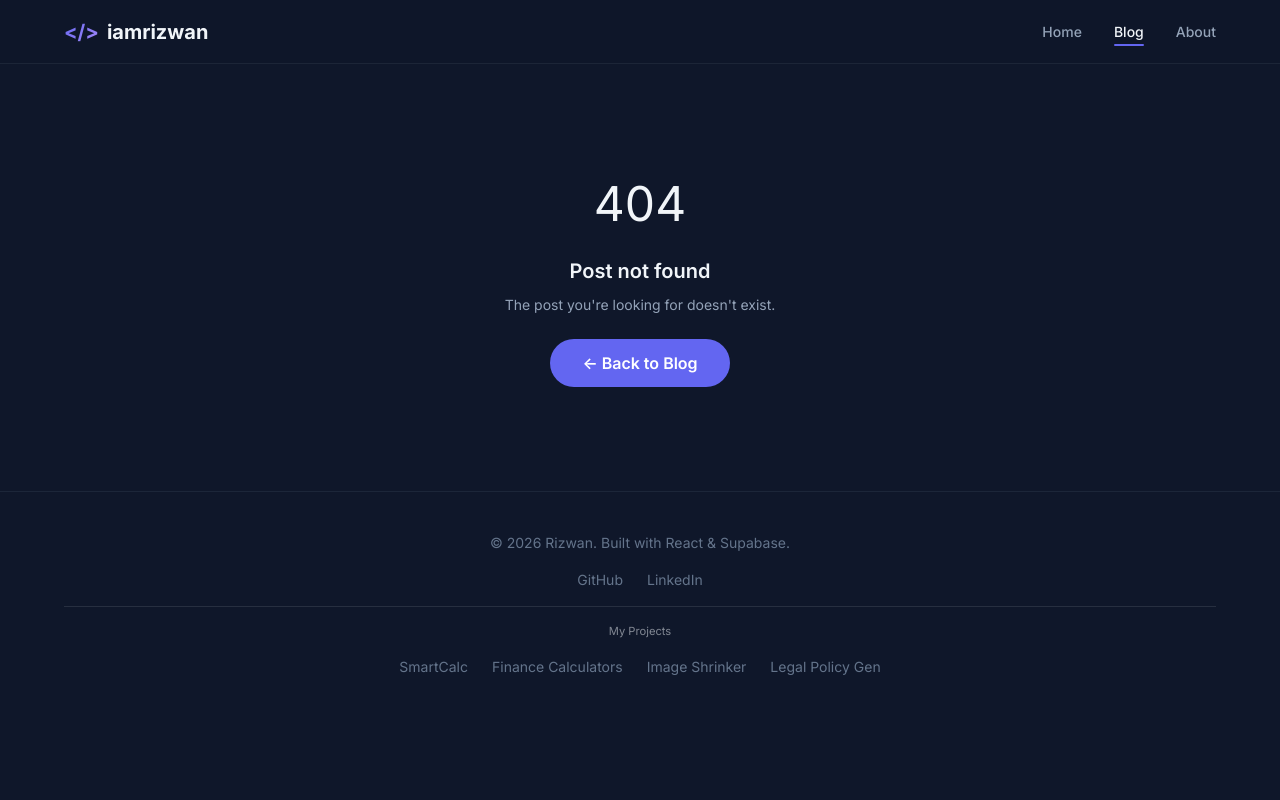
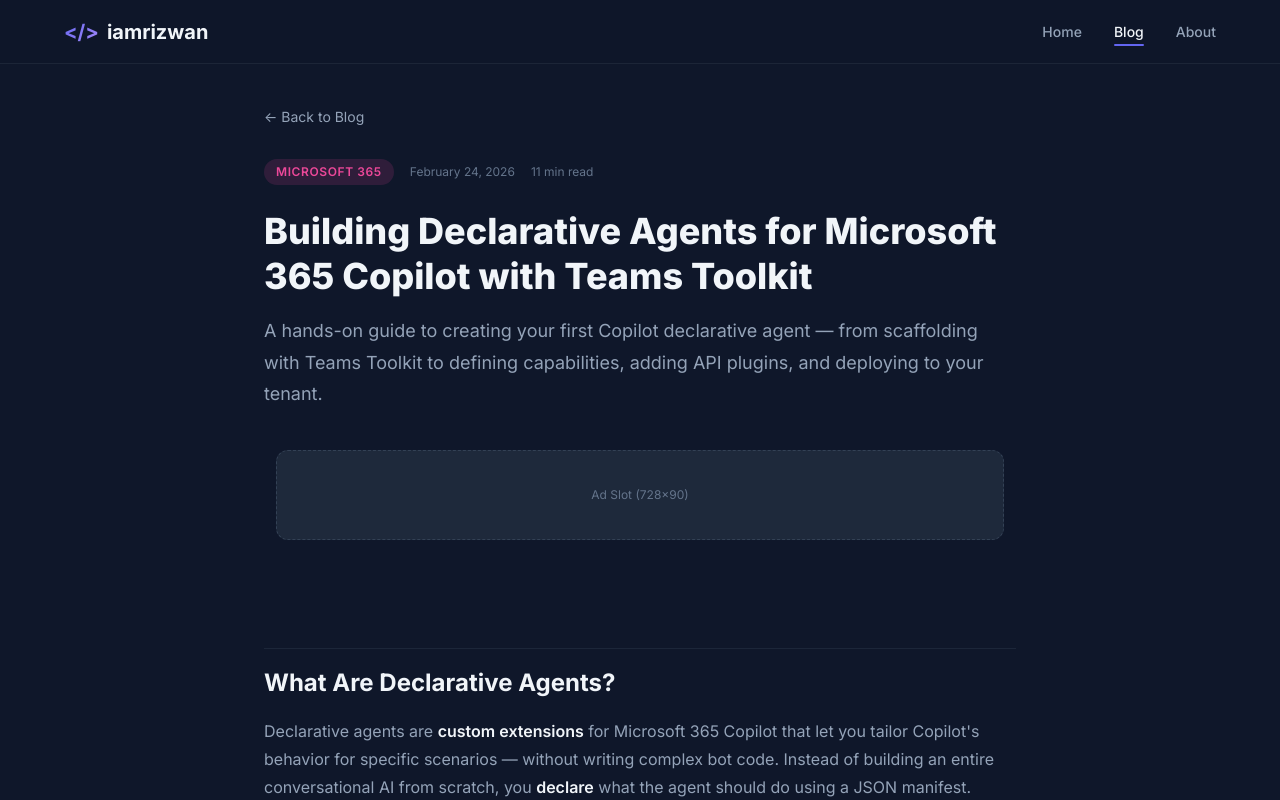
Before and after one commit to rshoaib/imrizwan, a React (Vite) app: page /blog/building-copilot-declarative-agents-teams-toolkit in a window 1280 px wide. Shown: the top 800 px of the page. Built offline with nearby package versions, Linux system fonts and the light colour scheme; no server answers; the database is empty.

Commit message:
feat: add blog post on building Copilot declarative agents with Teams Toolkit

```diff
--- a/src/data/blog.ts
+++ b/src/data/blog.ts
@@ -13,6 +13,240 @@
 }
 
 export const blogPosts: BlogPost[] = [
+  {
+    id: '5',
+    slug: 'building-copilot-declarative-agents-teams-toolkit',
+    title: 'Building Declarative Agents for Microsoft 365 Copilot with Teams Toolkit',
+    excerpt:
+      'A hands-on guide to creating your first Copilot declarative agent — from scaffolding with Teams Toolkit to defining capabilities, adding API plugins, and deploying to your tenant.',
+    content: `
+## What Are Declarative Agents?
+
+Declarative agents are **custom extensions** for Microsoft 365 Copilot that let you tailor Copilot's behavior for specific scenarios — without writing complex bot code. Instead of building an entire conversational AI from scratch, you **declare** what the agent should do using a JSON manifest.
+
+Think of it this way: Microsoft 365 Copilot is the engine, and declarative agents let you put a custom steering wheel on it. You control:
+
+- **What knowledge** the agent can access (SharePoint sites, Graph connectors, specific files)
+- **What tone** it uses (formal, friendly, technical)
+- **What actions** it can perform via API plugins
+- **What boundaries** it stays within
+
+## Why Declarative Agents Over Custom Bots?
+
+If you've built Teams bots before, you know the pain: Bot Framework SDK, OAuth flows, adaptive cards, deployment infrastructure. Declarative agents skip all of that:
+
+| Feature | Custom Bot | Declarative Agent |
+|---------|-----------|------------------|
+| Code required | Hundreds of lines | Zero (JSON only) |
+| Hosting | Your own server/Azure | Microsoft-hosted |
+| Auth | Manual OAuth setup | Automatic SSO |
+| AI model | BYO (OpenAI, etc.) | Microsoft 365 Copilot |
+| Knowledge | Manual RAG pipeline | Point at SharePoint/Graph |
+| Deployment | App registration + publish | Sideload or admin deploy |
+
+For most enterprise scenarios — IT help desks, HR assistants, project knowledge bases — declarative agents are the right choice.
+
+## Prerequisites
+
+Before you start building, make sure you have:
+
+- **Microsoft 365 Copilot license** (E3/E5 + Copilot add-on or Copilot Pro)
+- **Teams Toolkit for VS Code** (v5.10 or later — install from Extensions marketplace)
+- **Node.js 18+** and **npm**
+- **Microsoft 365 developer tenant** (or your production tenant with sideloading enabled)
+- **Teams desktop or web client** for testing
+
+## Step 1: Scaffold the Project
+
+Open VS Code, then use the Teams Toolkit to create your project:
+
+1. Press **Ctrl+Shift+P** → type **Teams: Create a New App**
+2. Select **Copilot Agent** → **Declarative Agent**
+3. Choose **No plugin** (we'll add one later)
+4. Name your project: \`hr-policy-agent\`
+
+Teams Toolkit generates this structure:
+
+\`\`\`
+hr-policy-agent/
+├── appPackage/
+│   ├── declarativeAgent.json    ← Agent definition
+│   ├── manifest.json            ← Teams app manifest
+│   └── color.png / outline.png
+├── env/
+│   ├── .env.dev
+│   └── .env.dev.user
+├── teamsapp.yml                 ← Lifecycle config
+└── package.json
+\`\`\`
+
+The magic lives in **declarativeAgent.json** — this is where you define everything.
+
+## Step 2: Configure the Agent Manifest
+
+Open \`appPackage/declarativeAgent.json\`. Here's a real-world configuration for an HR policy assistant:
+
+\`\`\`json
+{
+  "$schema": "https://developer.microsoft.com/json-schemas/copilot/declarative-agent/v1.2/schema.json",
+  "version": "v1.2",
+  "name": "HR Policy Assistant",
+  "description": "Answers questions about company HR policies including leave, benefits, onboarding, and workplace guidelines.",
+  "instructions": "You are the HR Policy Assistant for our organization. Answer questions using ONLY the provided knowledge sources. Be professional but approachable. If you cannot find the answer in the knowledge sources, say: 'I don't have that information in our HR documentation. Please contact hr@company.com or visit the HR portal.' Never fabricate policies or provide legal advice. Always cite which document your answer comes from."
+}
+\`\`\`
+
+### Key Fields Explained
+
+- **name**: Shows up in the Copilot UI when users mention the agent
+- **description**: Helps Copilot understand when to route questions to your agent
+- **instructions**: The system prompt — this is the most important field. Be specific about tone, boundaries, and fallback behavior
+
+## Step 3: Add Knowledge Sources
+
+The real power of declarative agents is grounding them in your organization's data. Add a \`capabilities\` section:
+
+\`\`\`json
+{
+  "capabilities": [
+    {
+      "name": "OneDriveAndSharePoint",
+      "items_by_url": [
+        {
+          "url": "https://contoso.sharepoint.com/sites/HR/Policies"
+        },
+        {
+          "url": "https://contoso.sharepoint.com/sites/HR/Employee-Handbook"
+        }
+      ]
+    }
+  ]
+}
+\`\`\`
+
+The agent will **only** answer from these SharePoint locations. This is crucial for enterprise compliance — you control exactly what data the agent can reference.
+
+### Supported Knowledge Sources
+
+- **SharePoint sites and libraries** — most common for enterprise knowledge bases
+- **Microsoft Graph connectors** — pull data from external systems (ServiceNow, Confluence, etc.)
+- **Specific files and folders** — narrow scope to individual documents
+
+## Step 4: Add an API Plugin (Optional but Powerful)
+
+Want your agent to **do things**, not just answer questions? Add an API plugin. For example, let's add the ability to submit a leave request:
+
+Create \`appPackage/apiPlugin.json\`:
+
+\`\`\`json
+{
+  "$schema": "https://developer.microsoft.com/json-schemas/copilot/plugin/v2.2/schema.json",
+  "schema_version": "v2.2",
+  "name_for_human": "Leave Request",
+  "description_for_human": "Submit and check leave requests",
+  "namespace": "leaveRequests",
+  "functions": [
+    {
+      "name": "submitLeaveRequest",
+      "description": "Submit a new leave request for the current user",
+      "capabilities": {
+        "confirmation": {
+          "type": "AdaptiveCard",
+          "title": "Confirm Leave Request",
+          "body": "Submit a leave request from {{startDate}} to {{endDate}}?"
+        }
+      }
+    }
+  ],
+  "runtimes": [
+    {
+      "type": "OpenApi",
+      "auth": { "type": "OAuthPluginVault" },
+      "spec": { "url": "apiSpecification/openapi.json" }
+    }
+  ]
+}
+\`\`\`
+
+Then reference it in your \`declarativeAgent.json\`:
+
+\`\`\`json
+{
+  "actions": [
+    {
+      "id": "leaveRequestPlugin",
+      "file": "apiPlugin.json"
+    }
+  ]
+}
+\`\`\`
+
+Now your agent can answer HR questions **and** take actions — all within the Copilot chat interface.
+
+## Step 5: Test Locally
+
+Teams Toolkit makes testing straightforward:
+
+1. Press **F5** in VS Code (or click the **Run** button in Teams Toolkit)
+2. Teams Toolkit will:
+   - Package your app manifest
+   - Sideload the agent to your Teams client
+   - Open Teams in your browser
+3. Open **Microsoft 365 Copilot** in Teams
+4. Click the **agent icon** (right side of chat) → select your agent
+5. Ask a question: *"What is our parental leave policy?"*
+
+### Debugging Tips
+
+- **Agent doesn't appear?** Check that sideloading is enabled in your tenant admin center
+- **Wrong answers?** Refine your \`instructions\` field — more specific prompts give better results
+- **No knowledge grounding?** Verify the SharePoint URLs are accessible to the logged-in user
+- **API plugin errors?** Check the OpenAPI spec matches your actual API endpoints
+
+## Step 6: Deploy to Your Organization
+
+When you're ready to go live:
+
+### Option A: Admin Deployment (Recommended for Enterprise)
+
+1. Run \`Teams: Zip Teams Metadata Package\` from the command palette
+2. Go to the **Teams Admin Center** → **Manage Apps** → **Upload**
+3. Upload the \`.zip\` package
+4. Assign the app to specific users or the entire organization
+5. Users will see the agent in their Copilot sidebar within 24 hours
+
+### Option B: Developer Sideload
+
+For testing or small teams, keep using the F5 sideload approach. The agent will only be available to developers who sideload it.
+
+## Best Practices for Production Agents
+
+After building dozens of these for enterprise clients, here are the patterns that work:
+
+- **Be ruthlessly specific in instructions.** Vague instructions = vague answers. Tell the agent exactly what to do and what NOT to do
+- **Scope knowledge narrowly.** Start with one SharePoint site, not the entire tenant. Expand based on user feedback
+- **Add example questions.** Include 3-5 sample prompts in your agent's \`conversation_starters\` to guide users
+- **Monitor and iterate.** Check Copilot analytics in the admin center to see what users ask. Update knowledge sources based on gaps
+- **Version your manifests.** Treat \`declarativeAgent.json\` like code — commit to Git, review changes, tag releases
+- **Test with real users.** What makes sense to you as a developer might confuse end users. Run a pilot with 10-20 people before org-wide rollout
+
+## What's Coming Next
+
+Microsoft's 2026 roadmap for declarative agents is exciting:
+
+- **Multi-agent orchestration** — agents that delegate to other agents for complex workflows
+- **Autonomous triggers** — agents that proactively notify users based on events (e.g., policy updates)
+- **Enhanced Graph connector support** — connect to 50+ enterprise systems out of the box
+- **Agent analytics dashboard** — ROI tracking, usage patterns, and knowledge gap analysis
+
+Declarative agents represent the future of enterprise AI assistants. They're simple enough to build in an afternoon, yet powerful enough to handle real business scenarios. If you're already in the Microsoft 365 ecosystem, this is the fastest path from idea to deployed AI assistant.
+`,
+    date: '2026-02-24',
+    displayDate: 'February 24, 2026',
+    readTime: '11 min read',
+    category: 'Microsoft 365',
+    tags: ['copilot', 'declarative-agents', 'teams-toolkit', 'microsoft-365', 'ai-development'],
+  },
   {
     id: '4',
     slug: 'sharepoint-agents-ai-powered-assistants',
```
